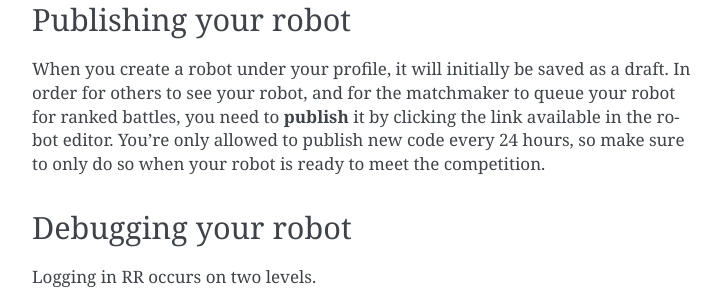
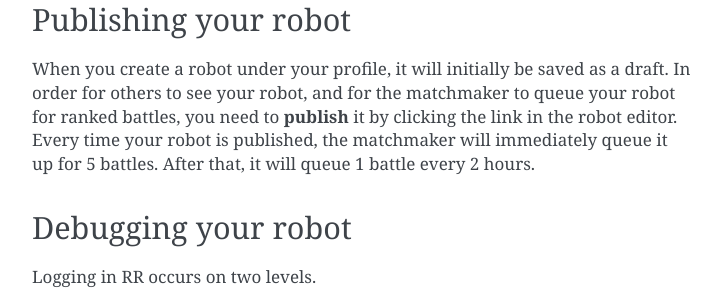
Before and after one commit to robot-rumble/docs, a Sphinx documentation site: the page built from source/quickstart.rst, in a window 1280 px wide and 900 px high, scrolled down 2611 px. Shown: the part 155-455 px from the top of the window, without its empty margins (388-1111 px from the left). Built offline with Sphinx 7.4.7, drawn with Linux system fonts in a browser that asks for light colours.

Commit message:
Update information about publishing robots

```diff
--- a/source/quickstart.rst
+++ b/source/quickstart.rst
@@ -312,7 +312,7 @@ As you can probably tell, there are about a million ways to further improve this
 Publishing your robot
 ---------------------
 
-When you create a robot under your profile, it will initially be saved as a draft. In order for others to see your robot, and for the matchmaker to queue your robot for ranked battles, you need to **publish** it by clicking the link available in the robot editor. You're only allowed to publish new code every 24 hours, so make sure to only do so when your robot is ready to meet the competition.
+When you create a robot under your profile, it will initially be saved as a draft. In order for others to see your robot, and for the matchmaker to queue your robot for ranked battles, you need to **publish** it by clicking the link in the robot editor. Every time your robot is published, the matchmaker will immediately queue it up for 5 battles. After that, it will queue 1 battle every 2 hours.
 
 
 Debugging your robot
```
